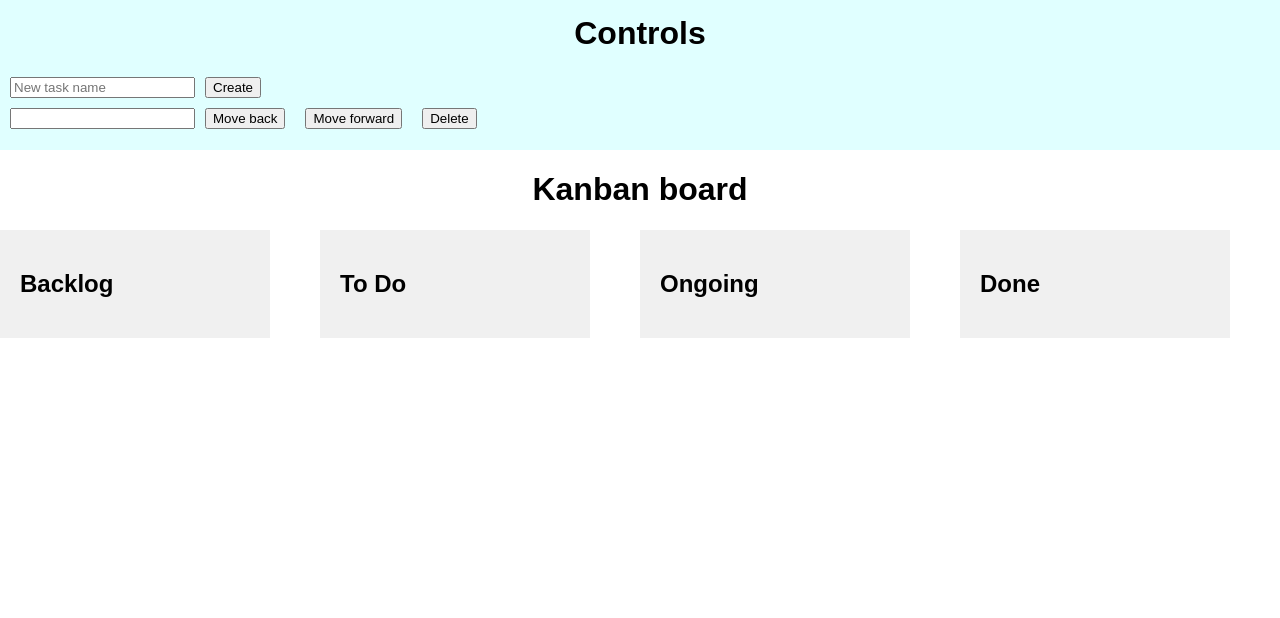
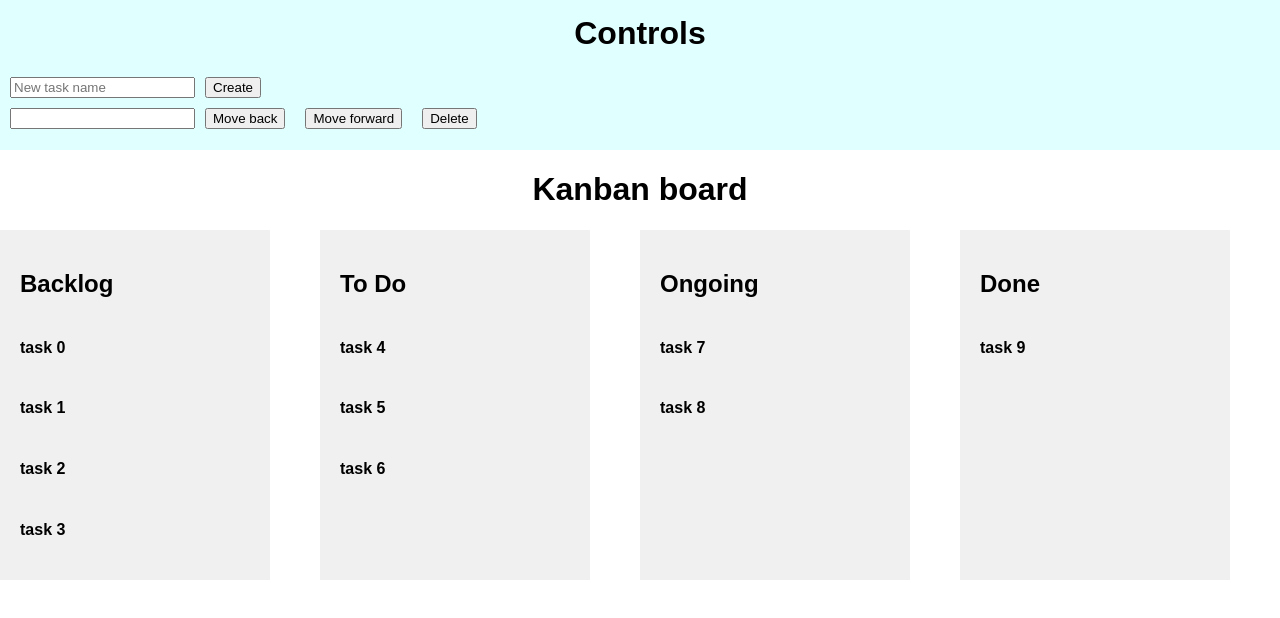
Before and after one commit to dingxuan92/kanban-board, a React (Create React App) app: page / in a window 1280 px wide. Shown: the top 618 px of the page. Built offline with nearby package versions, Linux system fonts and the light colour scheme.

Commit message:
wrap things up, no time to complete :(

```diff
--- a/src/App.js
+++ b/src/App.js
@@ -12,10 +12,6 @@ class App extends Component {
       //initial states
       stagesTasks: {
         "stage-0": [
-          {
-            "data-testid": "task-task0",
-            "name": "task 0"
-          },
           {
             "data-testid": "task-task0",
             "name": "task 0"
@@ -68,11 +64,30 @@ class App extends Component {
     this.stagesNames = ['Backlog', 'To Do', 'Ongoing', 'Done'];
   }
 
+  //no time to implement these methods :'(
+
+  add() {
+    const prevState = Object.assign(this.state.stagesTasks);
+
+    this.setState()
+
+  }
+
+  moveForward() {
+
+  }
+
+  moveBackward() {
+
+  }
+
+  delete() {
+
+  }
+
   render() {
-
-
     return (
-      <div className="App">
+      <div className="App" add={(id, value) => this.add(id, value)} moveForward={() => this.moveForward()} moveBackward={() => this.moveBackward()} delete={() => this.delete()}>
         <Controls />
         <Board stagesNames={this.stagesNames} stagesTasks={this.state.stagesTasks}/>
       </div>
--- a/src/components/board/board.js
+++ b/src/components/board/board.js
@@ -14,7 +14,7 @@ const Board = ({ stagesNames, stagesTasks }) => {
       {
         stagesNames && stagesNames.map((stage, index) => {
           return (
-            <Stage name={stagesNames[index]} stageId={index}/>
+            <Stage name={stagesNames[index]} stageId={index} tasks={stagesTasks[`stage-${index}`]}/>
           )
         })
       }
--- a/src/components/stage/stage.js
+++ b/src/components/stage/stage.js
@@ -9,6 +9,11 @@ const Stage = ({ name, stageId, tasks }) => {
       className="stage"
       data-testid={`stage-${stageId}`}>
       <h2>{name}</h2>
+      {
+        tasks && tasks.map((item, index) => {
+          return <Task name={item.name}/>
+        })
+      }
 
 
     </div>
--- a/src/components/task/task.js
+++ b/src/components/task/task.js
@@ -10,6 +10,7 @@ const Task = ({ name }) => {
     <div
       data-testid={taskNameToId(name)}
     >
+    <h4>{name}</h4>
 
 
     </div>
```
